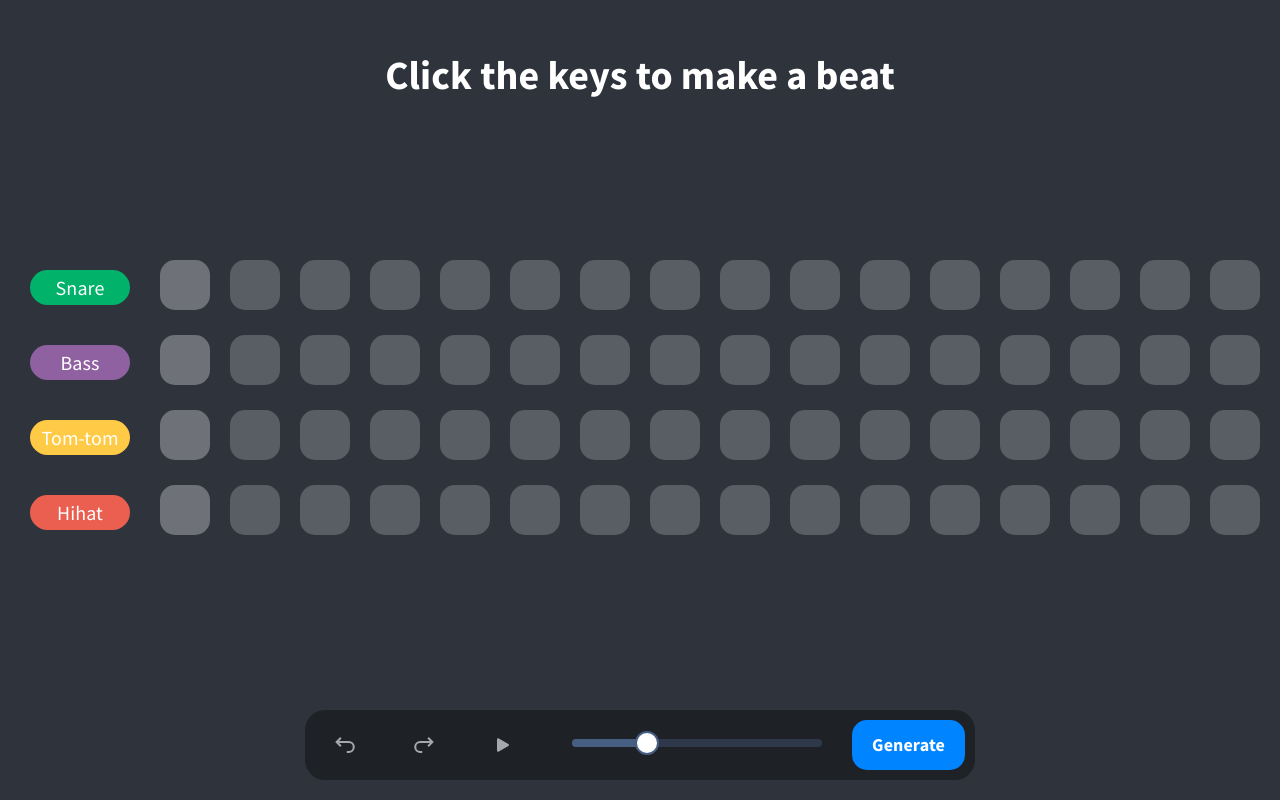
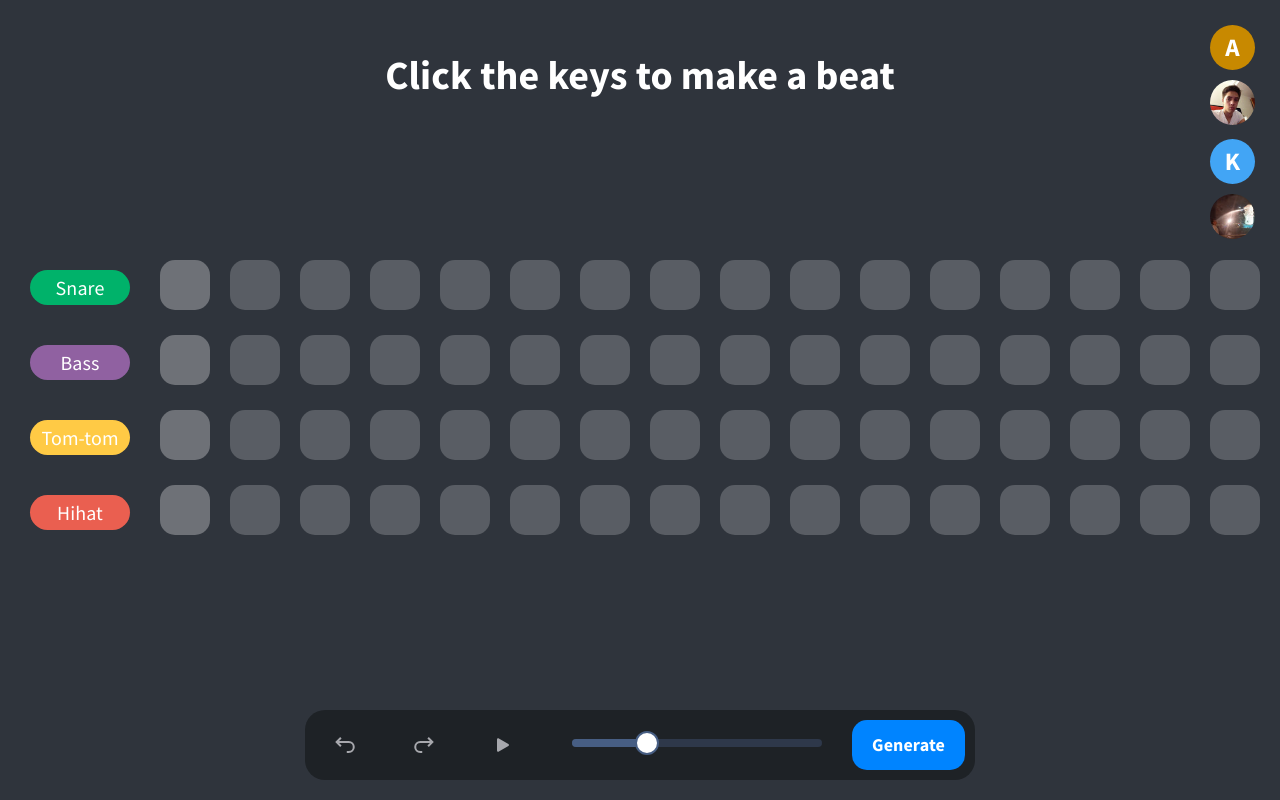
Before and after one commit to brnjlee/361-prototype, a React (Create React App) app: page /room/abcdef in a window 1280 px wide. Built offline with nearby package versions, Linux system fonts and the light colour scheme.

Commit message:
Add avatar icons

```diff
--- a/src/routes/Room.css
+++ b/src/routes/Room.css
@@ -168,3 +168,23 @@
   opacity: 0.7;
   padding-bottom: 10px;
 }
+
+.room__online {
+  position: absolute;
+  top: 20px;
+  right: 20px;
+}
+
+.avatar__icon {
+  border-radius: 50%;
+  height: 45px;
+  width: 45px;
+  margin: 5px;
+}
+
+.letter__icon {
+  line-height: 45px;
+  text-align: center;
+  font-weight: bold;
+  font-size: 25px;
+}
--- a/src/routes/Room.jsx
+++ b/src/routes/Room.jsx
@@ -118,6 +118,22 @@ export const Room = () => {
   return (
     <div className="room__container">
       <div className="room__header">Click the keys to make a beat</div>
+      <div className="room__online">
+        <div
+          className="avatar__icon letter__icon"
+          style={{ backgroundColor: "#c88900" }}
+        >
+          A
+        </div>
+        <img className="avatar__icon" src="/assets/victor.jpg" alt="avatar" />
+        <div
+          className="avatar__icon letter__icon"
+          style={{ backgroundColor: "#42a5f5" }}
+        >
+          K
+        </div>
+        <img className="avatar__icon" src="/assets/jordan.jpg" alt="avatar" />
+      </div>
       <div className="targets">
         <Target
           src={"https://www.myinstants.com/media/sounds/snare.mp3"}
```
Also changed, not shown: public/assets/jordan.jpg (added), public/assets/victor.jpg (added).
